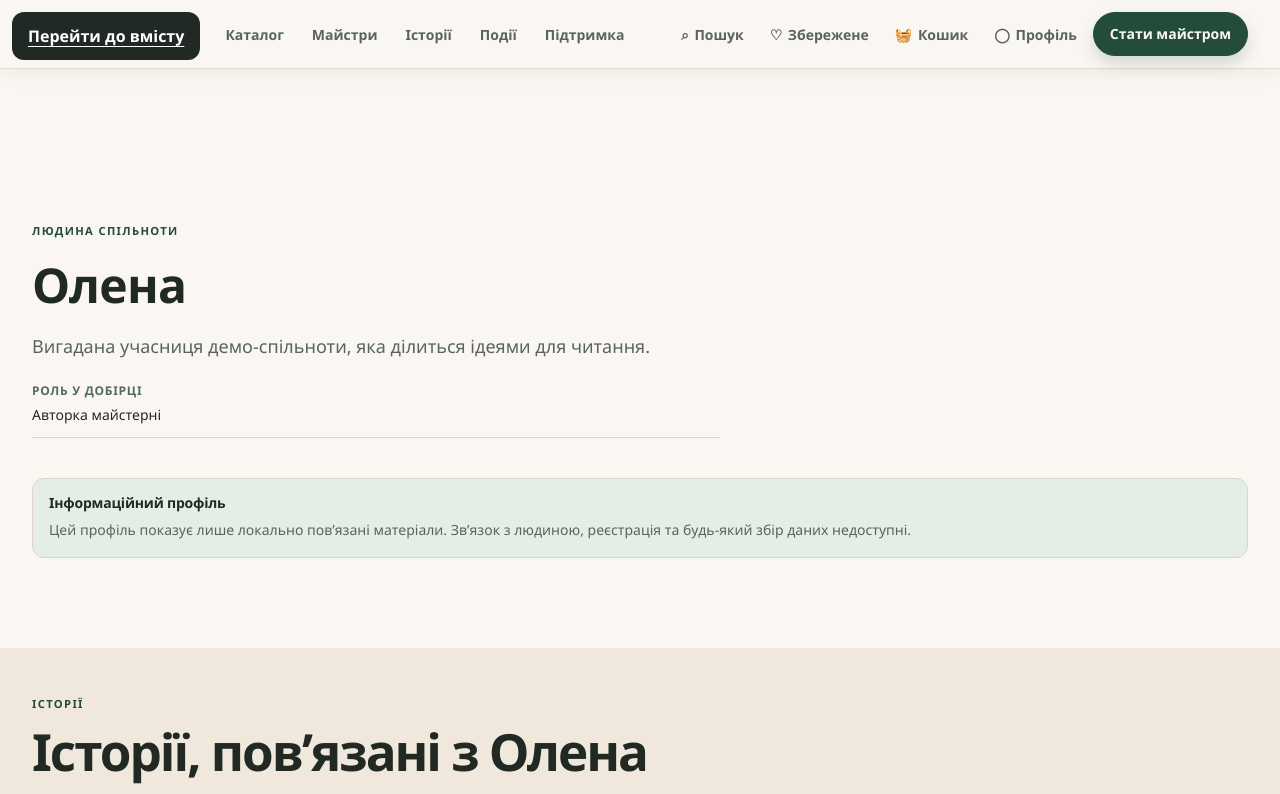
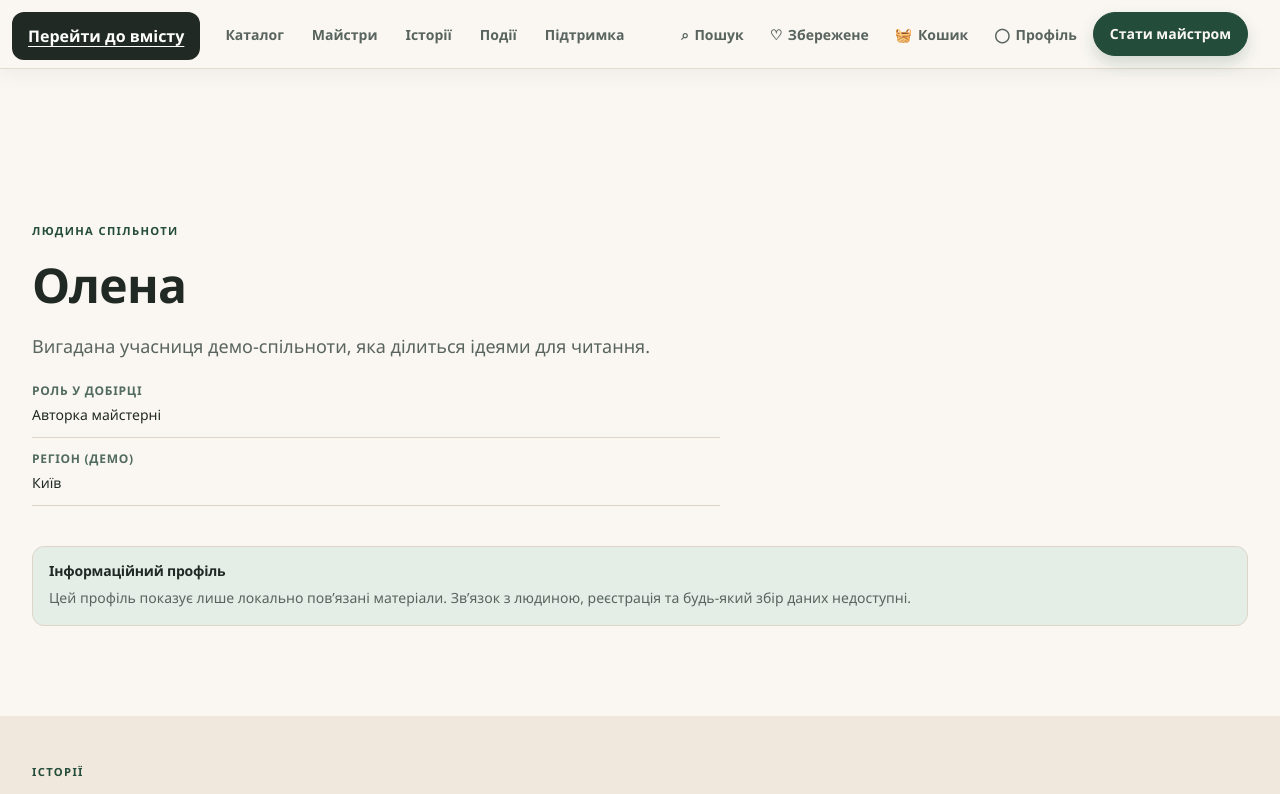
Before and after one commit to Georgekgk2/Life-MP, a Next.js app in the folder apps/storefront/: page /people/olena in a window 1280 px wide. Shown: the top 794 px of the page. Built offline with nearby package versions, Linux system fonts and the light colour scheme.

Commit message:
feat(storefront): display region in artisan profile & add strict data-invariant test

```diff
--- a/apps/storefront/app/people/[slug]/page.tsx
+++ b/apps/storefront/app/people/[slug]/page.tsx
@@ -81,6 +81,12 @@ export default async function PersonPage({ params }: PersonPageProps) {
                 <dt className="data-list__label">Роль у добірці</dt>
                 <dd className="data-list__value">{person.role}</dd>
               </div>
+              {person.region && (
+                <div className="data-list__item">
+                  <dt className="data-list__label">Регіон (демо)</dt>
+                  <dd className="data-list__value">{person.region}</dd>
+                </div>
+              )}
             </dl>
           </div>
           <aside className="notice" aria-label="Статус профілю">
```
Also changed, not shown: 1 other file (tests, documents, lock files or other folders).
